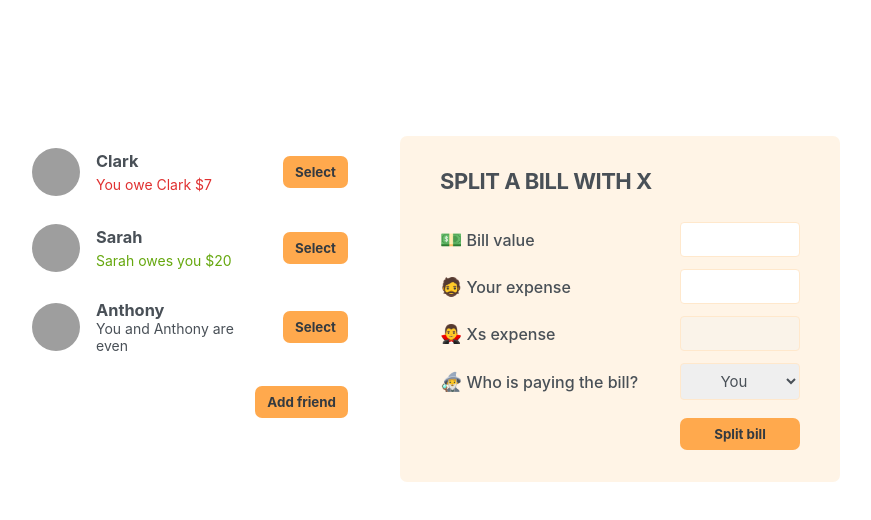
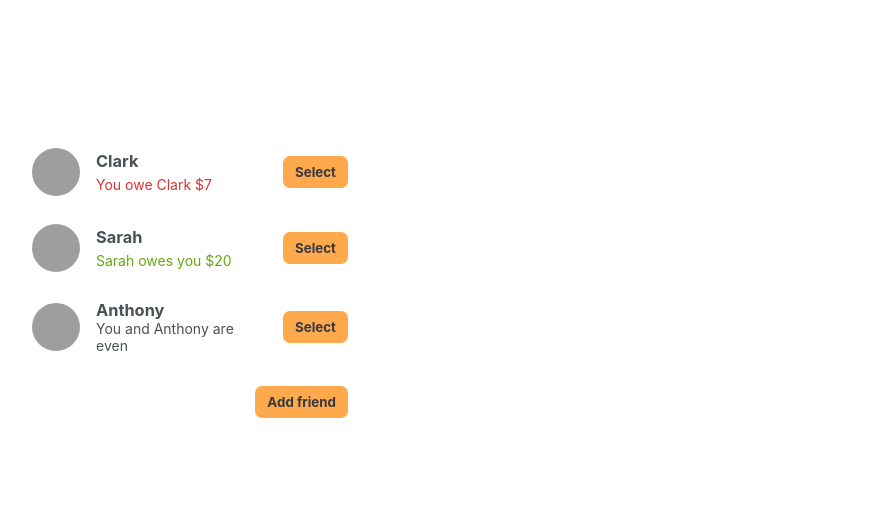
Before and after one commit to hewittaj/eat-n-split, a React (Vite) app: page / in a window 1280 px wide. Shown: the top 520 px of the page, without its empty margins (210-1081 px from the left). Built offline with nearby package versions, Linux system fonts and the light colour scheme; grey boxes are pictures that could not be loaded.

Commit message:
add selected friend logic

```diff
--- a/src/App.jsx
+++ b/src/App.jsx
@@ -8,6 +8,7 @@
 function App() {
     const [friends, setFriends] = useState(initialFriends)
     const [showAddFriend, setShowAddFriend] = useState(false)
+    const [selectedFriend, setSelectedFriend] = useState(null)
 
     function handleShowAddFriend() {
         setShowAddFriend((prevShow) => !prevShow)
@@ -18,18 +19,32 @@
         setShowAddFriend(false)
     }
 
+    function handleSelection(friend) {
+        setSelectedFriend((prevSelected) =>
+            prevSelected?.id === friend.id ? null : friend
+        )
+    }
+
     return (
         <div className='app'>
             <div className='sidebar'>
-                <FriendsList friends={friends} />
+                <FriendsList
+                    friends={friends}
+                    onSelection={handleSelection}
+                    selectedFriend={selectedFriend}
+                />
+
                 {showAddFriend && (
                     <FormAddFriend onAddFriend={handleAddFriend} />
                 )}
+
                 <Button onClick={handleShowAddFriend}>
                     {showAddFriend ? 'Close' : 'Add friend'}
                 </Button>
             </div>
-            <FormSplitBill />
+            {selectedFriend && (
+                <FormSplitBill selectedFriend={selectedFriend} />
+            )}
         </div>
     )
 }
--- a/src/components/FormSplitBill.jsx
+++ b/src/components/FormSplitBill.jsx
@@ -1,14 +1,16 @@
+/* eslint-disable react/prop-types */
 import Button from './Button'
 
-function FormSplitBill() {
+function FormSplitBill(props) {
+    const { selectedFriend } = props
     return (
         <form className='form-split-bill'>
-            <h2>Split a bill with X</h2>
+            <h2>Split a bill with {selectedFriend.name}</h2>
             <label>💵Bill value</label>
             <input type='text' />
             <label>🧔Your expense</label>
             <input type='text' />
-            <label>🧛‍♂️Xs expense</label>
+            <label>🧛‍♂️{selectedFriend.name}'s expense</label>
             <input type='text' disabled />
             <label>🧙‍♂️Who is paying the bill?</label>
             <select>
--- a/src/components/Friend.jsx
+++ b/src/components/Friend.jsx
@@ -1,9 +1,10 @@
 /* eslint-disable react/prop-types */
 import Button from './Button'
 function Friend(props) {
-    const { friend } = props
+    const { friend, onSelection, selectedFriend } = props
+    const isSelected = selectedFriend?.id === friend.id
     return (
-        <li>
+        <li className={isSelected ? 'selected' : ''}>
             <img src={friend.image} alt={friend.name} />
             <h3>{friend.name}</h3>
             {friend.balance < 0 && (
@@ -17,7 +18,9 @@
                 </p>
             )}
             {friend.balance === 0 && <p>You and {friend.name} are even</p>}
-            <Button>Select</Button>
+            <Button onClick={() => onSelection(friend)}>
+                {isSelected ? 'Close' : 'Select'}
+            </Button>
         </li>
     )
 }
--- a/src/components/FriendsList.jsx
+++ b/src/components/FriendsList.jsx
@@ -1,11 +1,16 @@
 /* eslint-disable react/prop-types */
 import Friend from './Friend'
 function FriendsList(props) {
-    const { friends } = props
+    const { friends, onSelection, selectedFriend } = props
     return (
         <ul>
             {friends.map((friend) => (
-                <Friend key={friend.id} friend={friend} />
+                <Friend
+                    key={friend.id}
+                    friend={friend}
+                    onSelection={onSelection}
+                    selectedFriend={selectedFriend}
+                />
             ))}
         </ul>
     )
```
